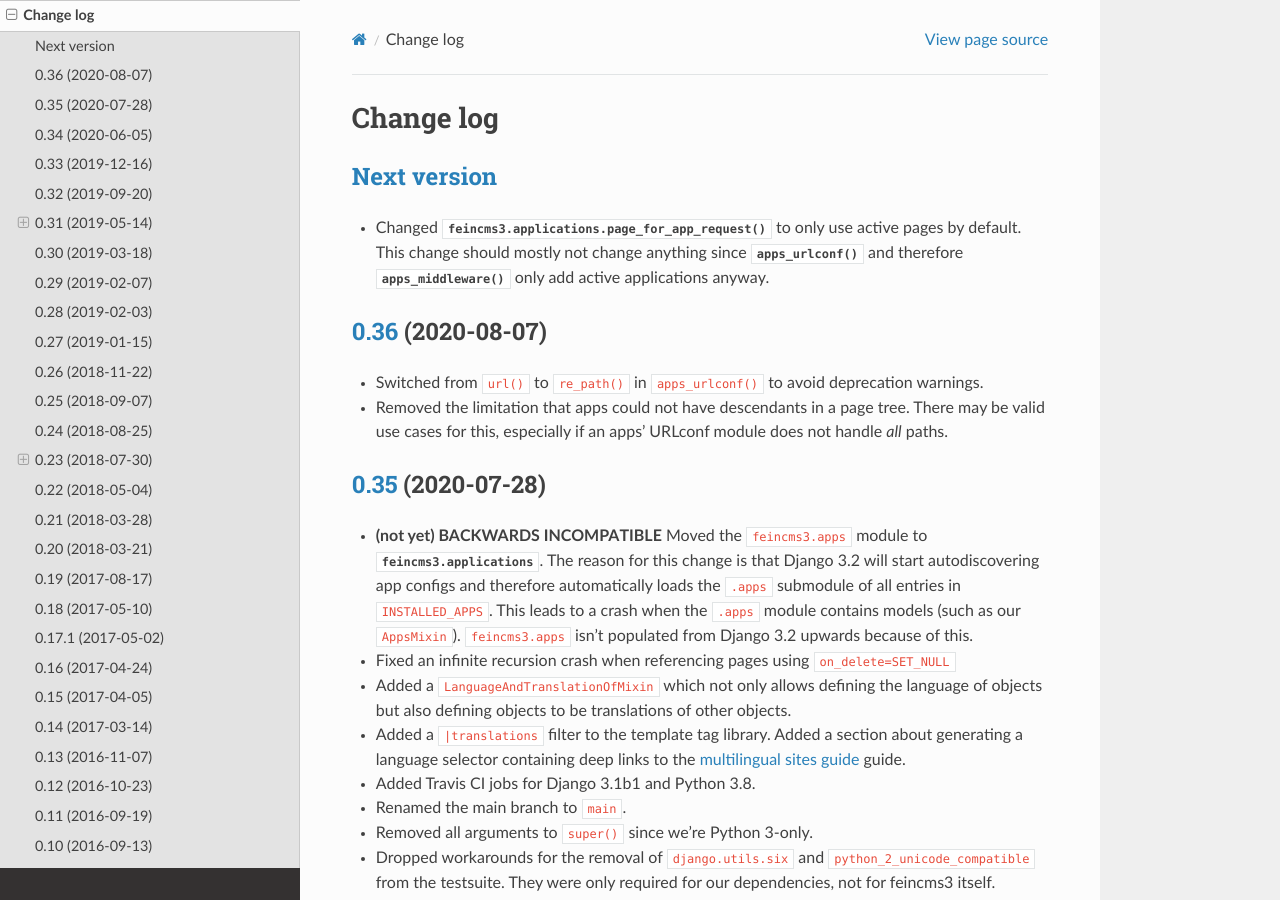
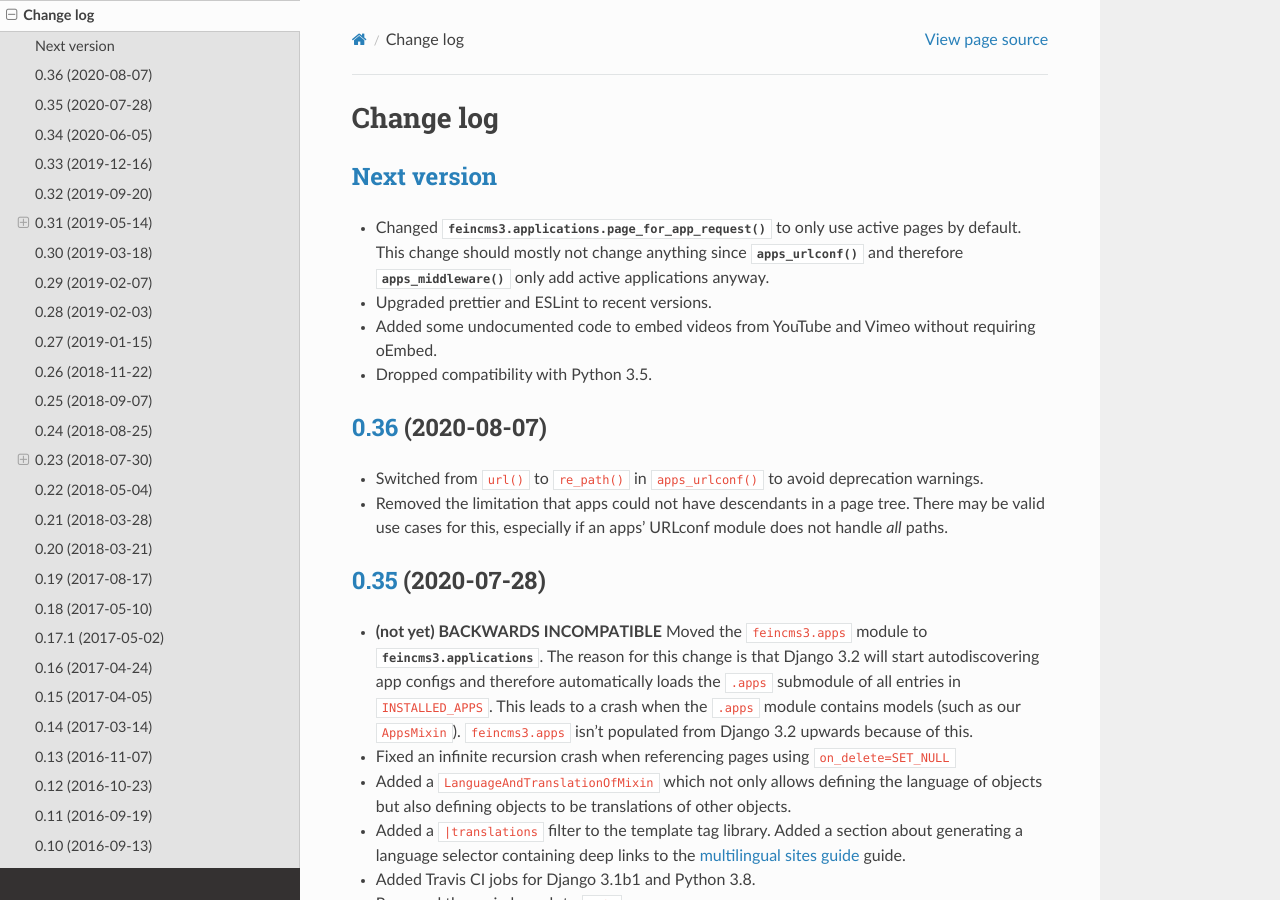
Before and after one commit to feincms/feincms3, a Sphinx documentation site: the page built from docs/project/changelog.rst, in a window 1280 px wide and 900 px high. Built offline with Sphinx 7.4.7 and the Read the Docs theme 2.0.0, drawn with Linux system fonts in a browser that asks for light colours; the version number could not be read and is left out.

Commit message:
Drop Python 3.5

```diff
--- a/CHANGELOG.rst
+++ b/CHANGELOG.rst
@@ -11,6 +11,10 @@
   since :func:`~feincms3.applications.apps_urlconf()` and therefore
   :func:`~feincms3.applications.apps_middleware` only add active
   applications anyway.
+- Upgraded prettier and ESLint to recent versions.
+- Added some undocumented code to embed videos from YouTube and Vimeo
+  without requiring oEmbed.
+- Dropped compatibility with Python 3.5.
 
 
 `0.36`_ (2020-08-07)
--- a/docs/installation.rst
+++ b/docs/installation.rst
@@ -1,8 +1,8 @@
 Prerequisites and installation
 ==============================
 
-feincms3 runs on Python 3.5 or better. The minimum
-required Django version is 1.11. Database engine support is constrained
+feincms3 runs on Python 3.6 or better. The minimum
+required Django version is 2.2. Database engine support is constrained
 by `django-tree-queries
 <https://github.com/matthiask/django-tree-queries>`_ use of recursive
 common table expressions. At the time of writing, this means that
--- a/setup.py
+++ b/setup.py
@@ -25,6 +25,7 @@
     packages=find_packages(exclude=["tests", "testapp"]),
     include_package_data=True,
     install_requires=["django-content-editor", "django-tree-queries>0.2"],
+    python_requires=">=3.6",
     extras_require={
         "all": [
             "django-ckeditor",
@@ -48,8 +49,9 @@
         "Operating System :: OS Independent",
         "Programming Language :: Python",
         "Programming Language :: Python :: 3",
-        "Programming Language :: Python :: 3.5",
         "Programming Language :: Python :: 3.6",
+        "Programming Language :: Python :: 3.7",
+        "Programming Language :: Python :: 3.8",
         "Topic :: Internet :: WWW/HTTP :: Dynamic Content",
         "Topic :: Software Development",
         "Topic :: Software Development :: Libraries :: Application Frameworks",
```
Also changed, not shown: .travis.yml.
